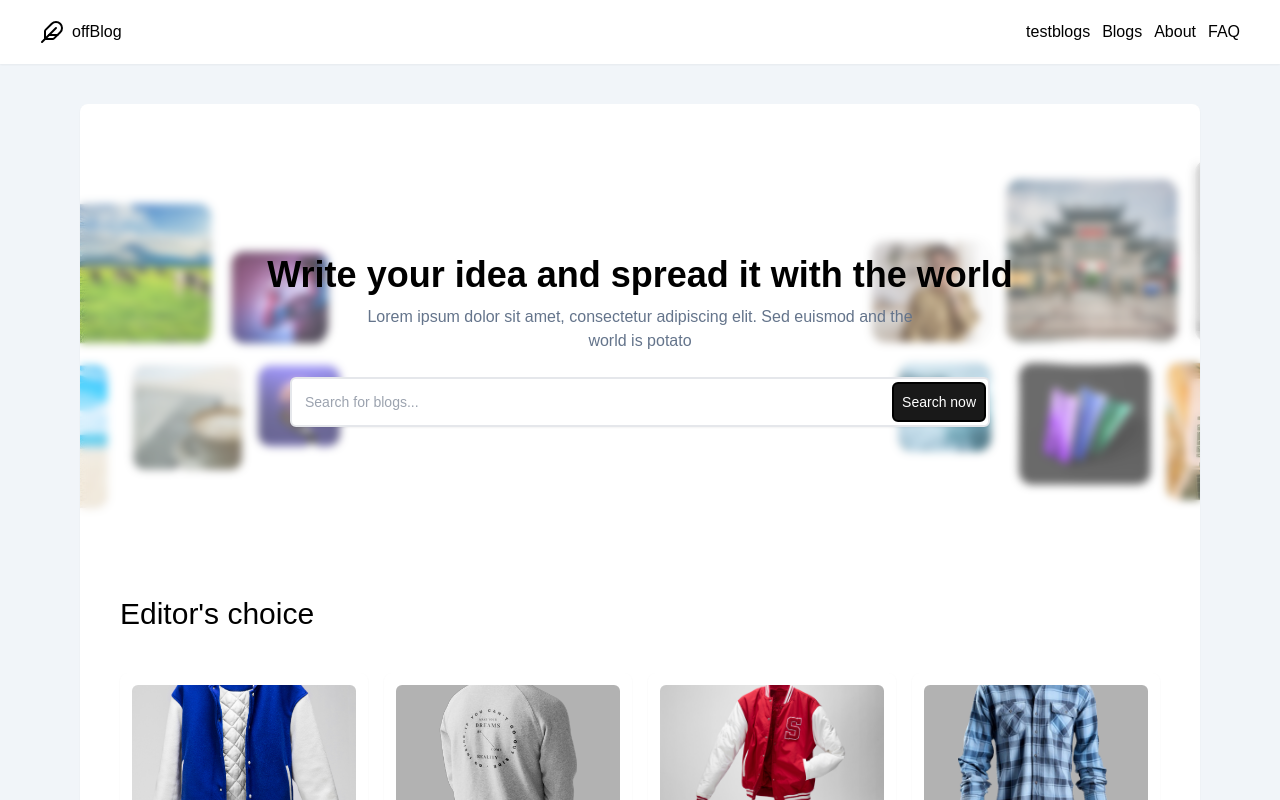
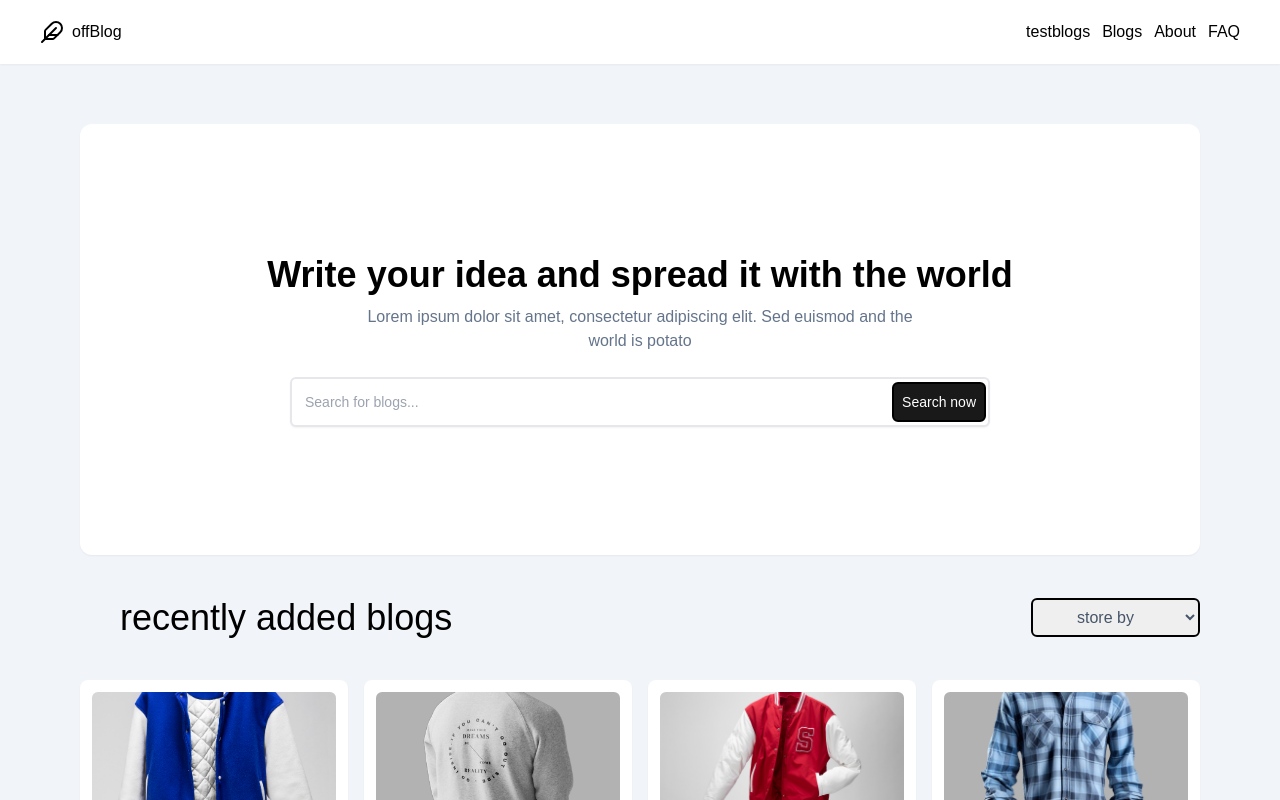
Before and after one commit to rachidfrex/OffBlog, a React (Vite) app: page /blogs in a window 1280 px wide. Shown: the top 800 px of the page. Built offline with nearby package versions, Linux system fonts and the light colour scheme; the HTML template or start-up script is replaced by a standard one.

Commit message:
Refactor Blogs component styles and layout

```diff
--- a/src/pages/blogs.jsx
+++ b/src/pages/blogs.jsx
@@ -87,9 +87,9 @@ function Blogs() {
         },
       ];
   return (
-    <div className="mt-10 mx-20  py-5  flex flex-col gap-5 justify-center items-center bg-white  rounded-lg shadow-sm  ">
-      <div className=" bg-[url('/src/assets/images/bg-search.png')] w-full bg-cover bg-center bg-no-repeat relative ">
-       <div className=" backdrop-blur-sm py-32 bg-white/30">
+    <div className="mt-10 mx-20  py-5  flex flex-col gap-5 justify-center items-center   ">
+      <div className="  w-full relative bg-white rounded-xl   shadow-sm  ">
+       <div className=" py-32 ">
        <div className=" text-center flex flex-col gap-2 justify-center items-center">
           <h1 className="text-4xl  font-semibold text-black leading-tight text-center">
             Write your idea and spread it with the world
@@ -111,13 +111,23 @@ function Blogs() {
         </div>
         </div>
        </div>
-
-
       </div>
-      <div className="w-full px-10">
-        <h1 className="text-3xl flex py-5 flex-col justify-start items-start w-full text-black leading-tight text-center ">
-          Editor's choice
-        </h1>
+      <div className="w-full ">
+       <div
+       className="flex  gap-5 justify-between items-center w-full"
+       >
+        <h1 className="  px-10 text-4xl flex py-5 flex-col justify-start items-start w-full text-black leading-tight text-center ">
+            recently added blogs
+          </h1>
+          <div>
+            <select className="px-10 py-2 rounded-md border-2 border-black text-slate-600">
+              <option value="default">store  by</option>
+              <option value="name">Name</option>
+              <option value="date">Date</option>
+              <option value="category">Category</option>
+            </select>
+          </div>
+       </div>
         <div className="grid grid-cols-4 gap-4 py-5 ">
           {blogs.map((Blogs) => (
             <div
```
